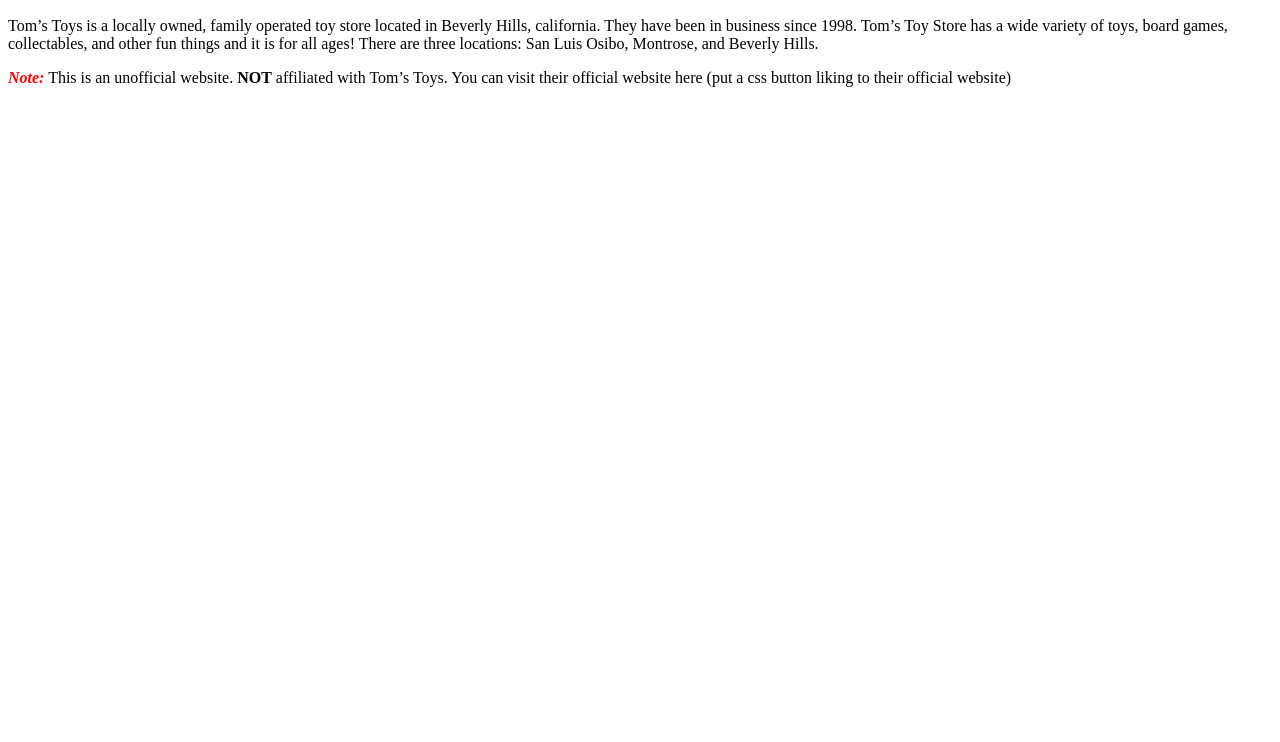
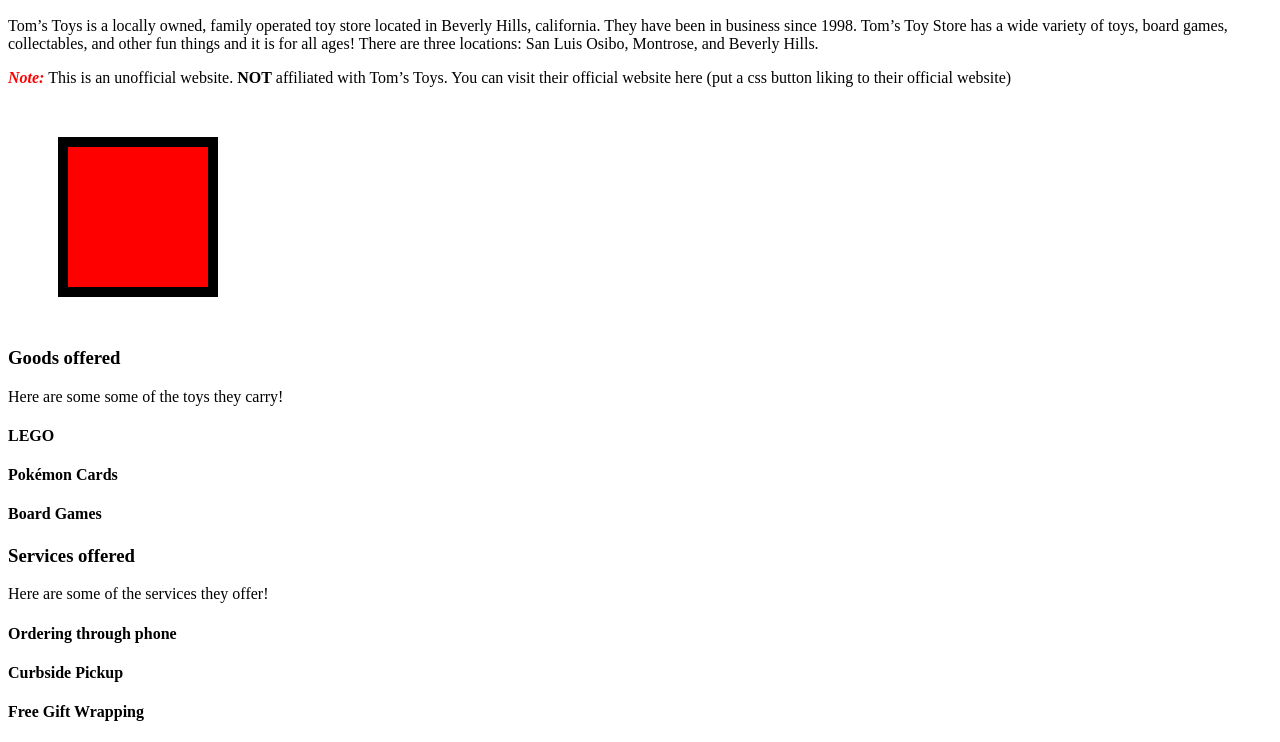
Before and after one commit to nileshpat/snapprojectapplication, a plain HTML site: page index.html in a window 1280 px wide. Shown: the part 222-964 px from the top of the page. Before the commit the page ends 800 px from the top, so only its background shows below. Drawn offline with Linux system fonts and the light colour scheme.

Commit message:
added all the requirements to the html file

```diff
--- a/index.html
+++ b/index.html
@@ -30,5 +30,16 @@
     <p>Tom’s Toys is a locally owned, family operated toy store located in Beverly Hills, california. They have been in business since 1998. Tom’s Toy Store has a wide variety of toys, board games, collectables, and other fun things and it is for all ages! There are three locations: San Luis Osibo, Montrose, and Beverly Hills.</p>
 
     <p><em>Note:</em> This is an unofficial website. <b>NOT</b> affiliated with Tom’s Toys. You can visit their official website here (put a css button liking to their official website)</p>
+    <div class="box"></div>
+    <h3>Goods offered</h3>
+    <p>Here are some some of the toys they carry!</p>
+    <h4>LEGO</h4>
+    <h4>Pokémon Cards</h4>
+    <h4>Board Games</h4>
+    <h3>Services offered</h3>
+    <p>Here are some of the services they offer!</p>
+    <h4>Ordering through phone</h4>
+    <h4>Curbside Pickup</h4>
+    <h4>Free Gift Wrapping</h4>
 </body>
 </html>
--- a/style.css
+++ b/style.css
@@ -10,3 +10,11 @@ em {
 body {
     background-image: "images/toybackground1.jpg";
 }
+.box {
+    height: 100px;
+    width: 100px;
+    padding: 20px;
+    margin: 50px;
+    border: 10px solid black;
+    background-color: red;
+}
```
